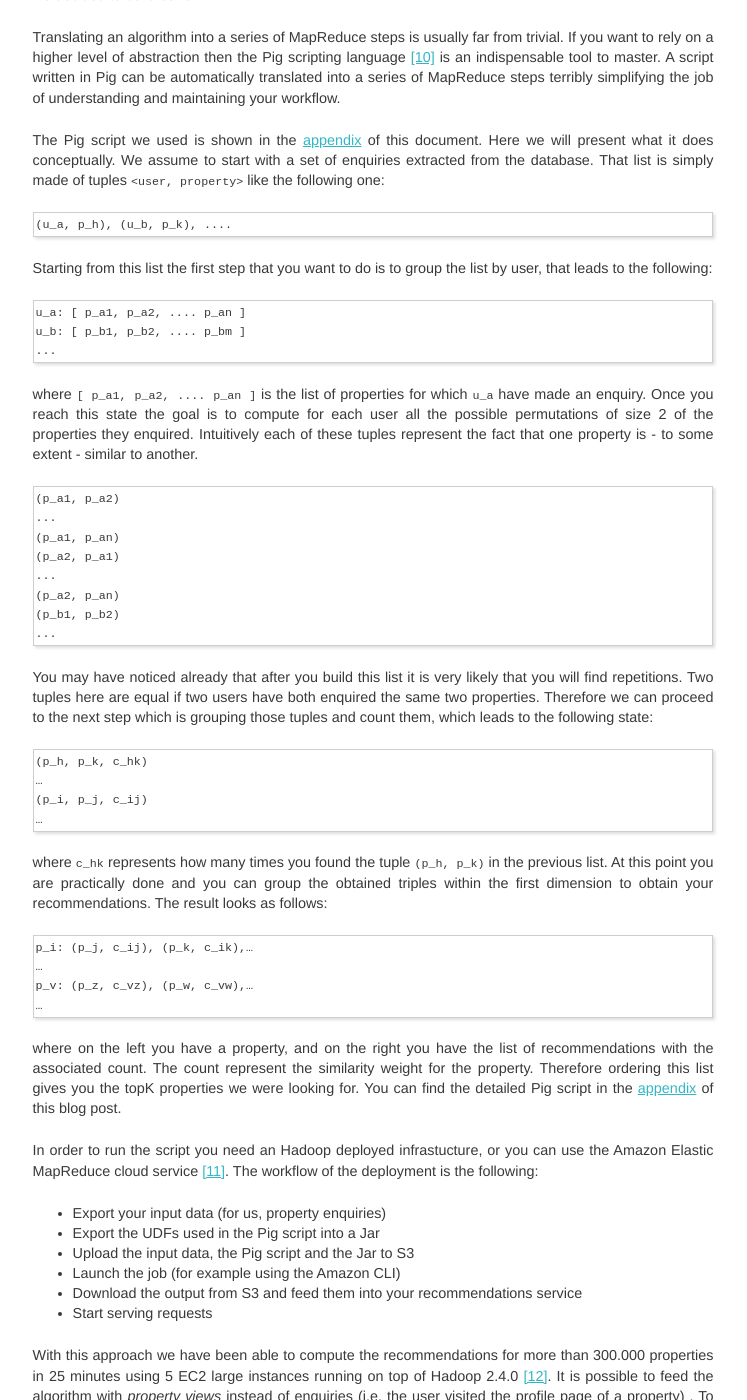
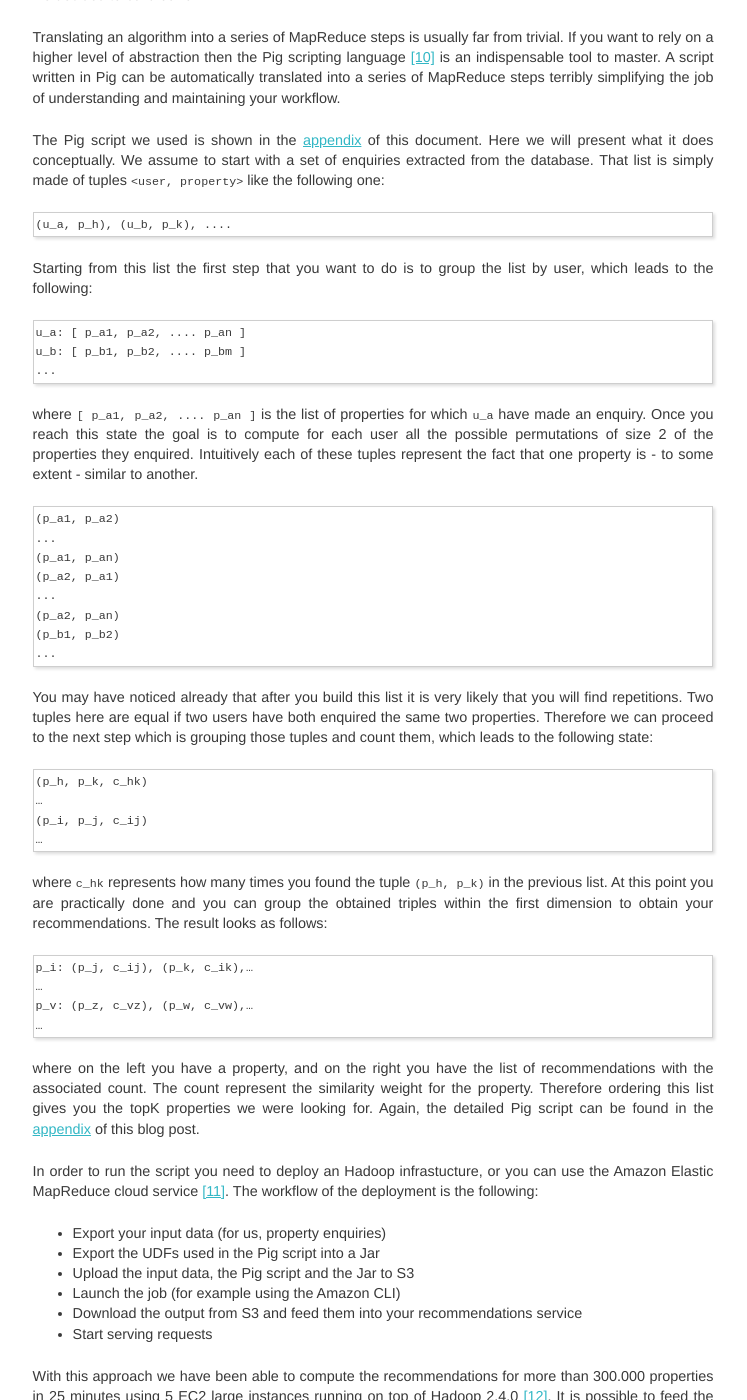
Before and after one commit to HouseTrip/housetrip.github.com, a Jekyll site: the page built from index.html, in a window 1280 px wide and 1400 px high, scrolled down 2922 px. Shown: the whole window, without its empty margins (267-1014 px from the left). Built offline with Jekyll 4.4.1, drawn with Linux system fonts in a browser that asks for light colours; some of the changed text lies outside the part shown.

Commit message:
Small changes

```diff
--- a/_posts/2014-07-31-compute-property-recommendations.md
+++ b/_posts/2014-07-31-compute-property-recommendations.md
@@ -90,7 +90,7 @@
 
     (u_a, p_h), (u_b, p_k), ....
 
-Starting from this list the first step that you want to do is to group the list by user, that leads to the following:
+Starting from this list the first step that you want to do is to group the list by user, which leads to the following:
 
     u_a: [ p_a1, p_a2, .... p_an ]
     u_b: [ p_b1, p_b2, .... p_bm ]
@@ -121,9 +121,9 @@
     p_v: (p_z, c_vz), (p_w, c_vw),…
     …
 
-where on the left you have a property, and on the right you have the list of recommendations with the associated count. The count represent the similarity weight for the property. Therefore ordering this list gives you the topK properties we were looking for. You can find the detailed Pig script in the [appendix](#sec-appendix) of this blog post.
+where on the left you have a property, and on the right you have the list of recommendations with the associated count. The count represent the similarity weight for the property. Therefore ordering this list gives you the topK properties we were looking for. Again, the detailed Pig script can be found in the [appendix](#sec-appendix) of this blog post.
 
-In order to run the script  you need an Hadoop deployed infrastucture, or you can use the Amazon Elastic MapReduce cloud service [\[11\]](#ref-11). The workflow of the deployment is the following:
+In order to run the script  you need to deploy an Hadoop infrastucture, or you can use the Amazon Elastic MapReduce cloud service [\[11\]](#ref-11). The workflow of the deployment is the following:
 
 * Export your input data (for us, property enquiries)
 * Export the UDFs used in the Pig script into a Jar
@@ -151,7 +151,7 @@
 
 ### Appendix<a name="sec-appendix"></a>
 
-This is the Pig script implementing the informal algorithm presented [previously](#sec-exploiting-parallelism). The `ht.udf.Permutations` function is a simple UDF function [\[13\]](#ref-13) to compute all the possible permutations of size 2 of a given set of elements. If you are interested in examples of UDFs I suggest to look at the Piggybank library [\[14\]](#ref-14).
+This is the Pig script implementing the informal algorithm presented [previously](#sec-exploiting-parallelism). The `ht.udf.Permutations` function is a simple UDF function [\[13\]](#ref-13) to compute all the possible permutations of size 2 of a given set of elements. If you are interested in examples of UDFs we suggest to have a look at the Piggybank library [\[14\]](#ref-14).
 
     REGISTER '$htjar';
     pre1 = load '$input' USING PigStorage(',') AS (user_id: int, property_id: int);
```
Also changed, not shown: other parts of _posts/2014-07-31-compute-property-recommendations.md (+1 -1 lines).
